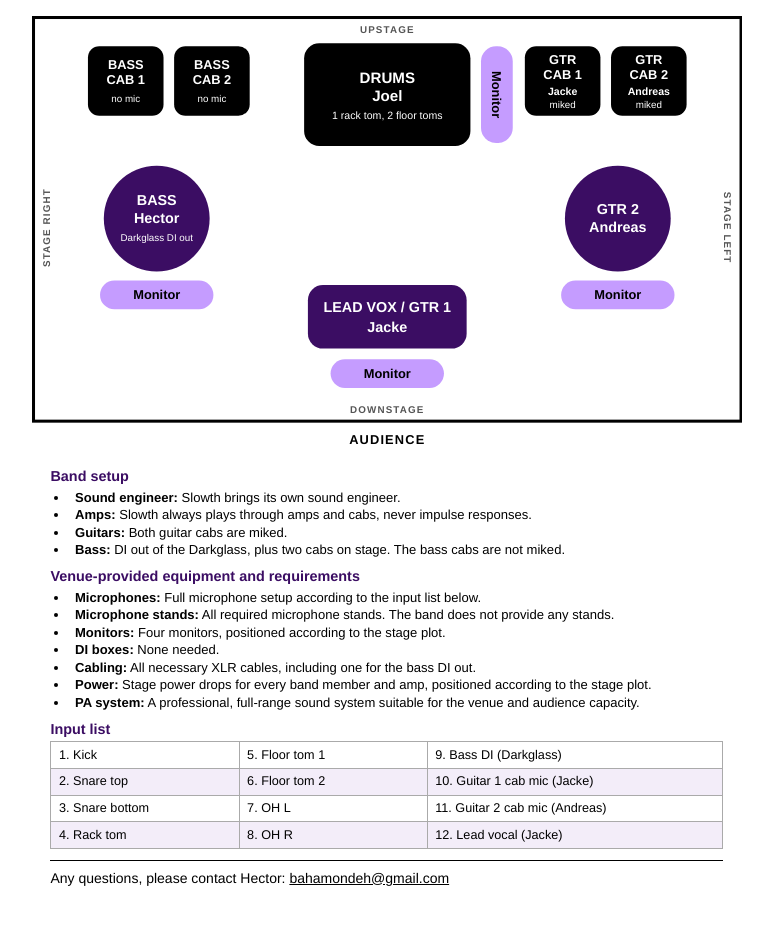
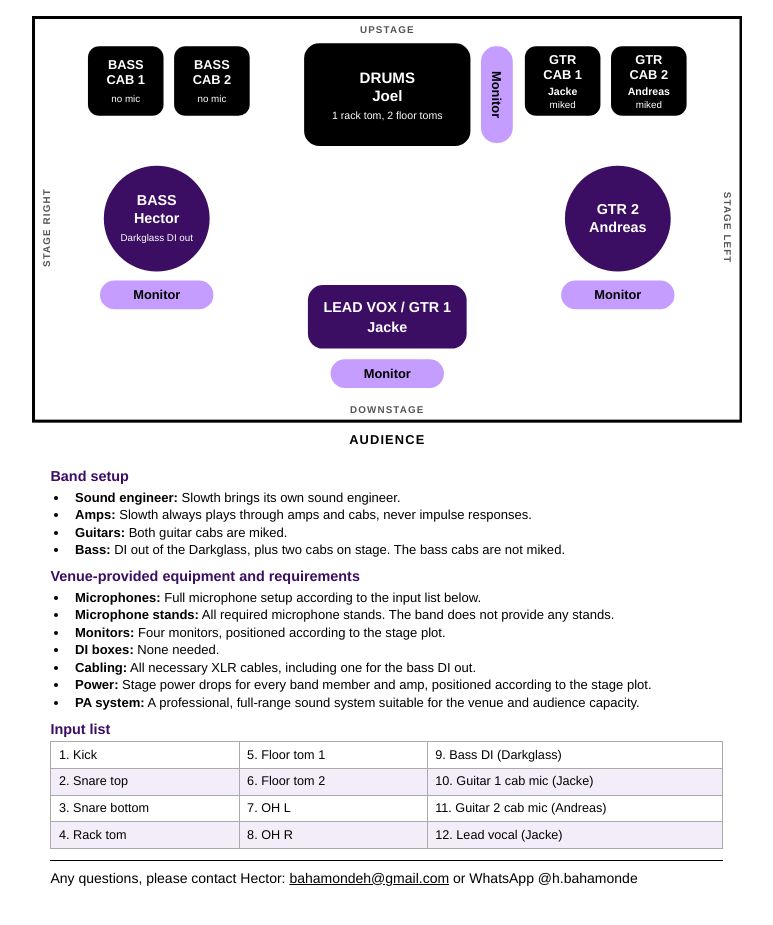
Before and after one commit to slowthdoom/slowthdoom.github.io, a plain HTML site: page tools/tech-rider.html in a window 1280 px wide. Shown: the part 113-1038 px from the top of the page, without its empty margins (10-783 px from the left). Drawn offline with Linux system fonts and the light colour scheme.

Commit message:
Add WhatsApp contact to the tech rider
Co-Authored-By: Claude Opus 5.5 <noreply@anthropic.com>

```diff
--- a/tools/tech-rider.html
+++ b/tools/tech-rider.html
@@ -116,7 +116,7 @@ tr:nth-child(even) td { background: #f3edf9; }
     <tr><td>4. Rack tom</td><td>8. OH R</td><td>12. Lead vocal (Jacke)</td></tr>
   </table>
 
-  <p class="contact">Any questions, please contact Hector: <a href="mailto:bahamondeh@gmail.com?subject=Slowth%20tech%20rider">bahamondeh@gmail.com</a></p>
+  <p class="contact">Any questions, please contact Hector: <a href="mailto:bahamondeh@gmail.com?subject=Slowth%20tech%20rider">bahamondeh@gmail.com</a> or WhatsApp @h.bahamonde</p>
 </div>
 </body>
 </html>
```
Also changed, not shown: site/index.html (+1 -1 lines), 1 other file.
